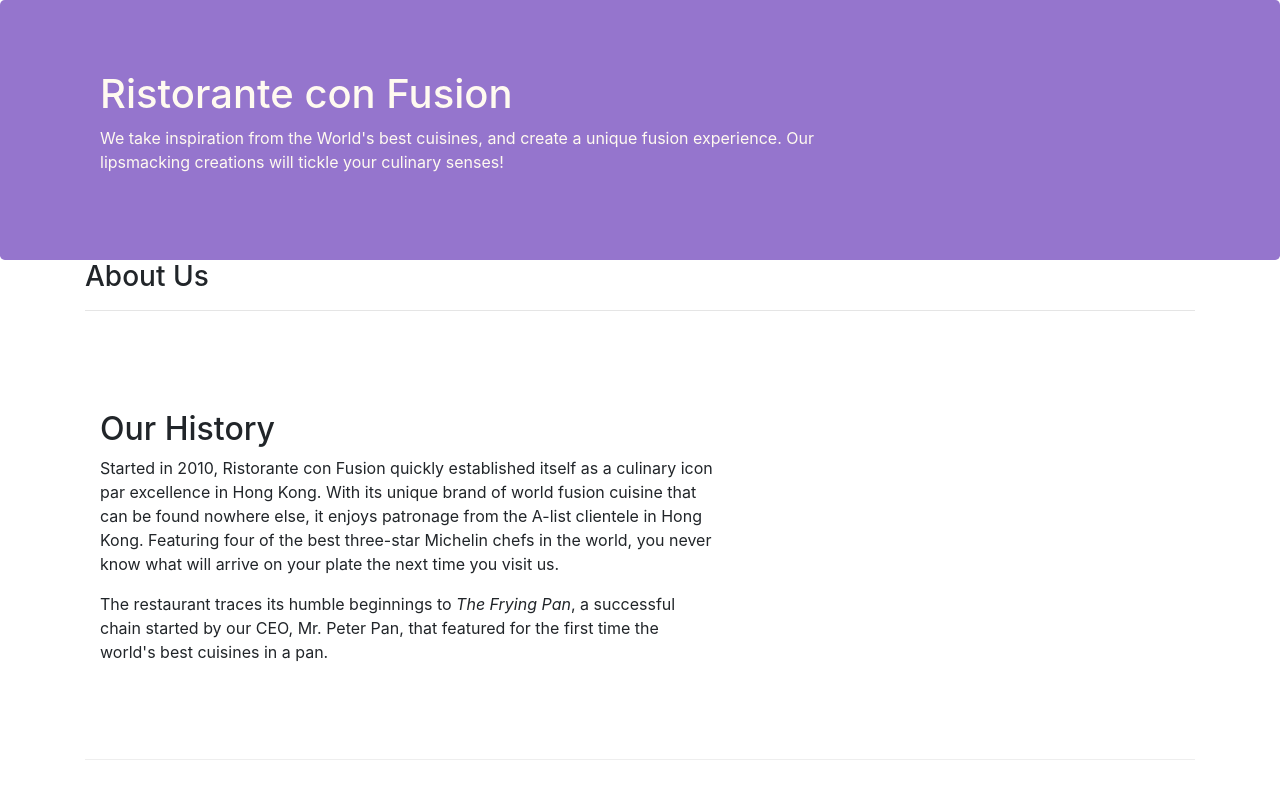
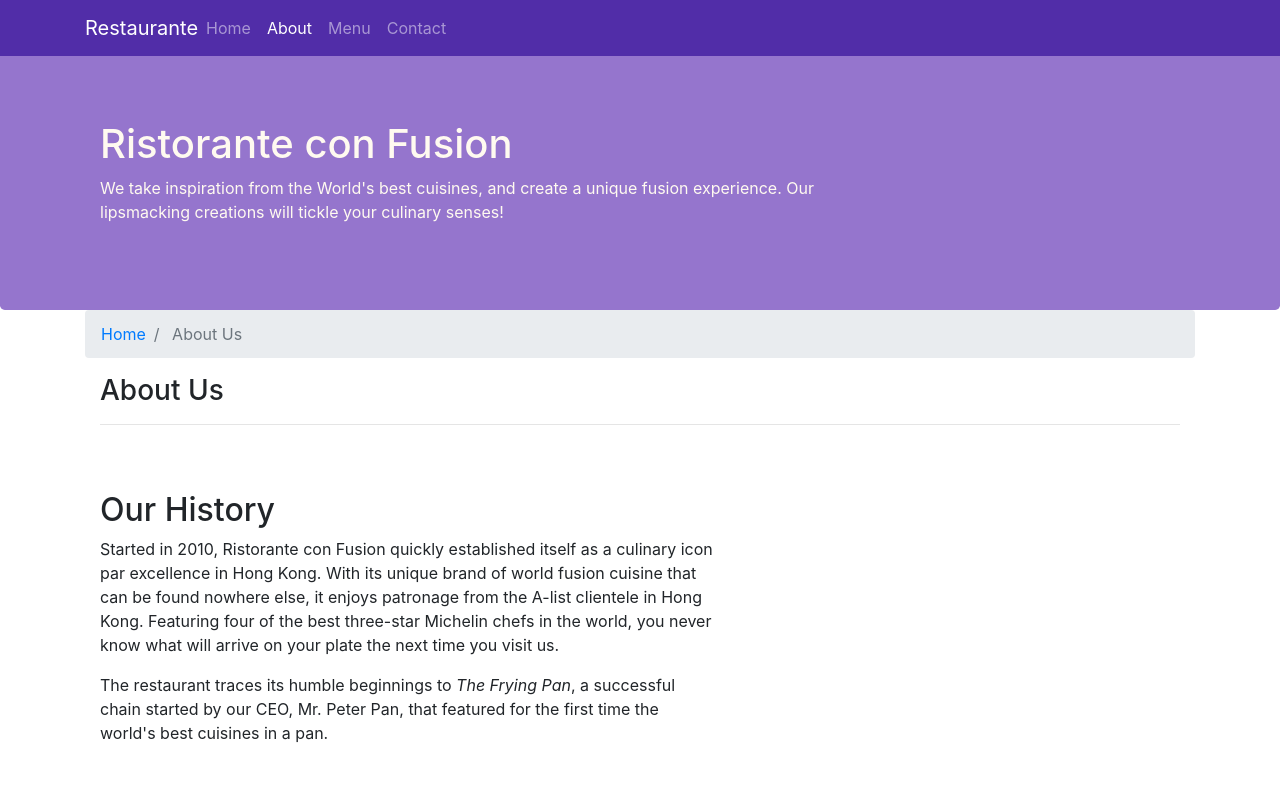
Before and after one commit to JhonTech/bootstrap_curso, a website: page aboutus.html in a window 1280 px wide. Shown: the top 800 px of the page. Drawn offline with nearby package versions, Linux system fonts and the light colour scheme.

Commit message:
navegacion

```diff
--- a/aboutus.html
+++ b/aboutus.html
@@ -9,6 +9,24 @@
     <title>Document</title>
 </head>
 <body>
+
+    <nav class="navbar navbar-dark navbar-expand-sm fixed-top">
+        <div class="container">
+            <button class="navbar-toggler" type="button" data-toggle="collapse" data-target="#Navbar">
+                <span class="navbar-toggler-icon"></span>
+            </button>
+            <a class="navbar-brand mr-auto" href="/">Restaurante</a>
+            <div class="collapse navbar-collapse" id="Navbar">
+                <ul class="navbar-nav mr-auto">
+                    <li class="nav-item"><a class="nav-link" href="/">Home</a></li>
+                    <li class="nav-item active"><a class="nav-link" href="#">About</a></li>
+                    <li class="nav-item"><a class="nav-link" href="#">Menu</a></li>
+                    <li class="nav-item"><a class="nav-link" href="#">Contact</a></li>
+                </ul>
+            </div>
+        </div>
+    </nav>
+
     <header class="jumbotron">
         <div class="container">
             <div class="row row-header">
@@ -24,7 +42,11 @@
 
     <div class="container">
         <div class="row-content-abou">
-            <div>
+            <ol class="col-12 breadcrumb">
+                <li class="breadcrumb-item"><a href="index.html">Home</a></li>
+                <li class="breadcrumb-item active"> About Us</li>
+            </ol>
+            <div class="col-12">
                <h3>About Us</h3>
                <hr>
             </div>
@@ -63,7 +85,7 @@
                 <div class="col-4 offset-1 col-sm-2">
                     <h5>Links</h5>
                     <ul class="list-unstyled">
-                        <li><a href="#">Home</a></li>
+                        <li><a href="/">Home</a></li>
                         <li><a href="#">About</a></li>
                         <li><a href="#">Menu</a></li>
                         <li><a href="#">Contact</a></li>
--- a/css/styles.css
+++ b/css/styles.css
@@ -33,3 +33,12 @@
     margin: 0px;
     color: #0f0f0f;
 }
+
+body{
+    padding: 50px 0px 0px 0px;
+    z-index: 0;
+}
+
+.navbar-dark{
+    background-color: #512da8;
+}
```
Also changed, not shown: index.html (+19 -5 lines).
